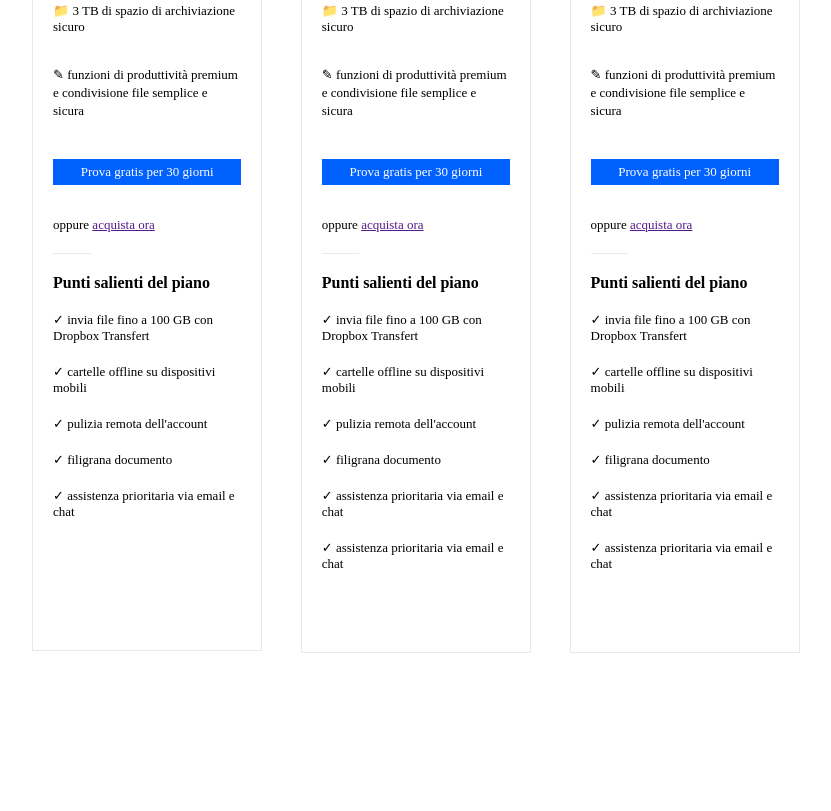
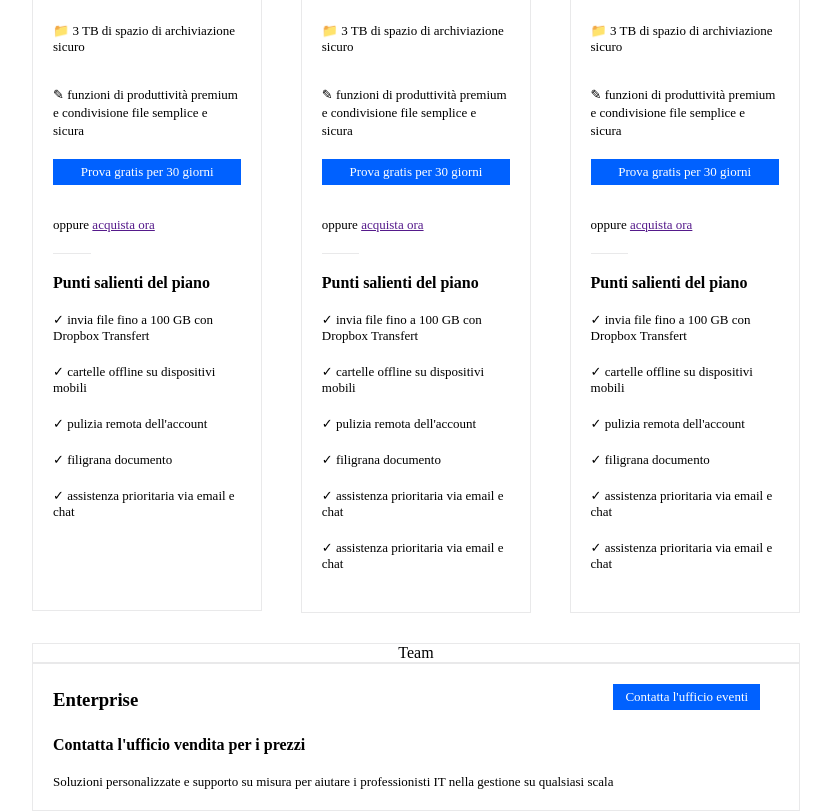
Before and after one commit to giassuer/htmlcss-dropbox, a plain HTML site: page index.html in a window 1280 px wide. Shown: the part 1054-1865 px from the top of the page, without its empty margins (224-1055 px from the left). Before the commit the page ends 1737 px from the top, so only its background shows below. Drawn offline with Linux system fonts and the light colour scheme.

Commit message:
piano dropbox

```diff
--- a/css/style.css
+++ b/css/style.css
@@ -185,8 +185,6 @@ nav *{
     margin: 30px 0;
     padding-left: 20px;
     padding-right: 20px;
-
-    padding-bottom: 40px;
 }
 
 .col-center{
@@ -228,6 +226,14 @@ nav *{
     margin-bottom: 40px;
 }
 
+.piano-dropbox a{
+    margin-top: 20px;
+}
+
+.piano-left{
+    padding-left: 20px;
+}
+
 
 
 /* PIANO DROPBOX */
--- a/index.html
+++ b/index.html
@@ -51,7 +51,7 @@
 
                 <div><h1>Tutto ciò che ti serve per il lavoro, in un unico posto</h1></div>
 
-                <div class="jumbo-text col">
+                <div class="jumbo-text col margin-b">
                     <p class="block">Finalmente tutti i tuoi strumenti, contenuti e collaboratori sono accessibili dallo stesso posto. Dropbox Business è più di uno spazio di archiviazione sicuro: è un modo intelligente e integrato per ottimizzare il flusso di lavoro esistente</p>
                     <a class="btn-blu btn-large" href="">Inizia la tua prova gratuita</a>
                     <span class="annulla block">Annulla in qualsiasi momento</span>
@@ -136,9 +136,23 @@
                 <span class="block margin-b font-s col-margin">	&#10003; assistenza prioritaria via email e chat</span>
             </div>
 
+        </div>
 
+        <div class="team border piano-dropbox">
+            <span class="center block">Team</span>
+        </div>
+        <div class="enterprise border piano-dropbox clearfix">
+            <div class="col piano-left">
+                <h3>Enterprise</h3>
+                <h4 class="margin-b">Contatta l'ufficio vendita per i prezzi</h4>
+                <span class="font-s margin-b block">Soluzioni personalizzate e supporto su misura per aiutare i professionisti IT nella gestione su qualsiasi scala</span>
+            </div>
 
+            <div class="col">
+                <a class="btn-large btn-blu block font-s" href="">Contatta l'ufficio eventi</a>
+            </div>
         </div>
+
         <!-- end piano dropbox -->
 
     </main>
```
